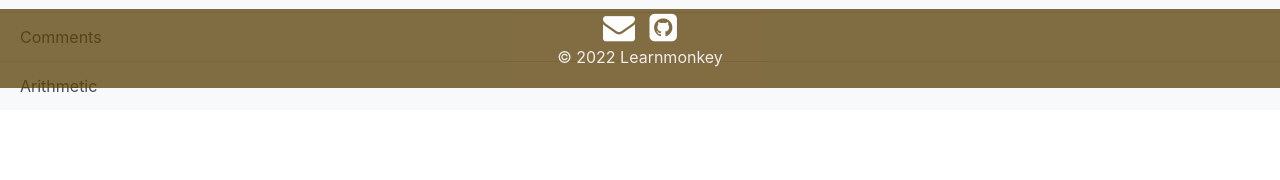
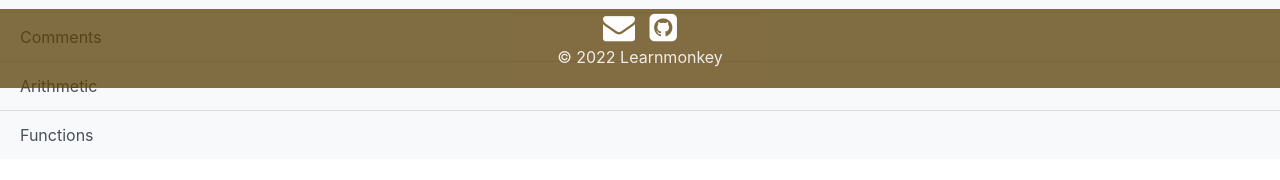
Before and after one commit to learnmonkey/learnmonkey.github.io, a Jekyll site: the page built from programming/python/installing-python.html, in a window 1280 px wide and 900 px high, scrolled down 1267 px. Shown: the part 281-461 px from the top of the window. Built offline with Jekyll 4.4.1, drawn with Linux system fonts in a browser that asks for light colours.

Commit message:
add functions tutorial to list

```diff
--- a/_layouts/python.html
+++ b/_layouts/python.html
@@ -14,6 +14,7 @@
                 <a href="/programming/python/data-types/" class="list-group-item list-group-item-action bg-light">Data Types</a>
                 <a href="/programming/python/comments/" class="list-group-item list-group-item-action bg-light">Comments</a>
                 <a href="/programming/python/data-types/" class="list-group-item list-group-item-action bg-light">Arithmetic</a>
+                <a href="/programming/python/functions/" class="list-group-item list-group-item-action bg-light">Functions</a>
             </div>
         </aside>
         {%- include footer.html -%}
```
